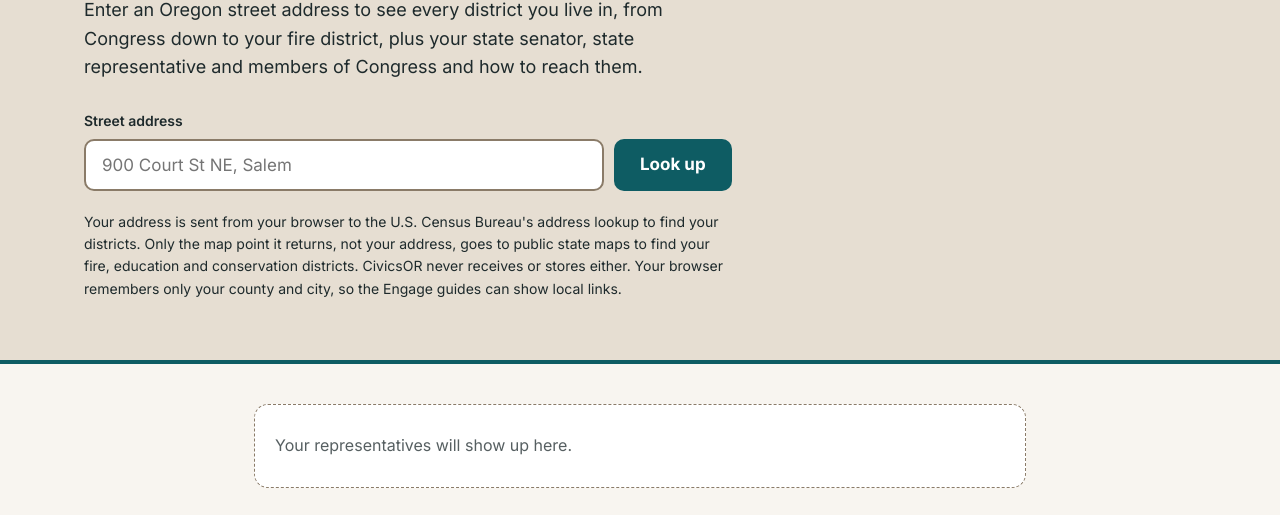
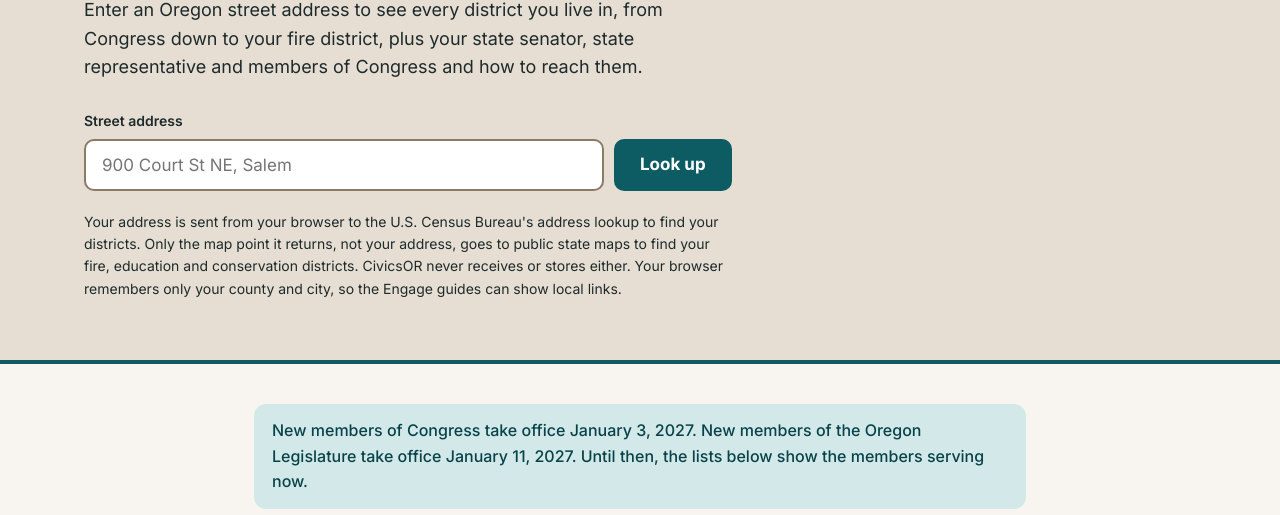
Before and after one commit to davidmorganlund-oss/CivicsOR, a plain HTML site: page site/reps.html in a window 1280 px wide. Shown: the part 254-769 px from the top of the page. Drawn offline with Linux system fonts and the light colour scheme.

Commit message:
Reps page: show a new-term note around swearing-in
Driven by two date constants in reps.js (Congress Jan 3, 2027; Oregon
Legislature Jan 11, 2027). The note shows from 45 days before the first
date to 30 days after the last, then turns itself off.

Co-Authored-By: Claude Opus 5.5 <noreply@anthropic.com>

```diff
--- a/site/reps.html
+++ b/site/reps.html
@@ -58,6 +58,7 @@
 </div></section>
 
 <main class="wrap narrow" style="padding-block: 40px 64px">
+  <p class="term-note" id="term-note" hidden></p>
   <div class="list" id="results" aria-live="polite">
     <p class="empty">Your representatives will show up here.</p>
   </div>
--- a/site/reps.js
+++ b/site/reps.js
@@ -21,6 +21,35 @@
       Washington: { label: 'Washington County Board of Commissioners', url: 'https://www.washingtoncountyor.gov/bcc', note: 'Members, meetings and agendas' }
     }
   };
+
+  // New terms start after each November election. Update these after every
+  // election: Congress on January 3; the Oregon Legislature on the second
+  // Monday in January. The note shows from a few weeks before the first date
+  // until a few weeks after the last, and turns itself off after that.
+  var NEW_TERMS = [
+    { date: '2027-01-03', who: 'New members of Congress' },
+    { date: '2027-01-11', who: 'New members of the Oregon Legislature' }
+  ];
+  var TERM_NOTE_DAYS_BEFORE = 45;
+  var TERM_NOTE_DAYS_AFTER = 30;
+
+  function termNote(now) {
+    var DAY = 86400000;
+    var dates = NEW_TERMS.map(function (t) { var p = t.date.split('-'); return new Date(+p[0], +p[1] - 1, +p[2]); });
+    var today = new Date(now.getFullYear(), now.getMonth(), now.getDate());
+    if (today < dates[0].getTime() - TERM_NOTE_DAYS_BEFORE * DAY ||
+        today > dates[dates.length - 1].getTime() + TERM_NOTE_DAYS_AFTER * DAY) return '';
+    var anyPast = false;
+    var parts = NEW_TERMS.map(function (t, i) {
+      var past = today >= dates[i];
+      if (past) anyPast = true;
+      var when = dates[i].toLocaleDateString('en-US', { month: 'long', day: 'numeric', year: 'numeric' });
+      return t.who + (past ? ' took office ' : ' take office ') + when + '.';
+    });
+    return parts.join(' ') + (anyPast
+      ? ' The lists below can lag by a few weeks after a new term starts.'
+      : ' Until then, the lists below show the members serving now.');
+  }
 
   var officials = null;
   var localData = null;
@@ -287,6 +316,10 @@
     });
   });
 
+  var note = $('term-note');
+  var noteText = note ? termNote(new Date()) : '';
+  if (noteText) { note.textContent = noteText; note.hidden = false; }
+
   fetch('data/local.json').then(function (r) { return r.json(); }).then(function (d) { localData = d; }).catch(function () {});
   fetch('data/officials.json').then(function (r) { return r.json(); }).then(function (d) { officials = d; }).catch(function () {});
 })();
--- a/site/styles.css
+++ b/site/styles.css
@@ -94,6 +94,7 @@ h2 { margin: 0; font-family: var(--display); font-weight: 700; font-size: 1.75re
 .what p, .what h3 { overflow-wrap: anywhere; }
 .tag { align-self: flex-start; font-size: 12px; font-weight: 600; padding: 2px 10px; border-radius: 999px; background: var(--tint); color: var(--petrol); }
 .tag.cancelled { background: var(--alert-soft); color: var(--alert-ink); }
+.term-note { margin: 0 0 20px; padding: 14px 18px; border-radius: 12px; background: var(--alert-soft); color: var(--alert-ink); font-weight: 500; }
 .event h3 { margin: 0; font-size: 1.125rem; font-weight: 600; line-height: 1.3; }
 .event.is-cancelled h3 { text-decoration: line-through; }
 .event p { margin: 0; font-size: 15px; } .event .meta { color: var(--muted); }
```
Also changed, not shown: 1 other file.
